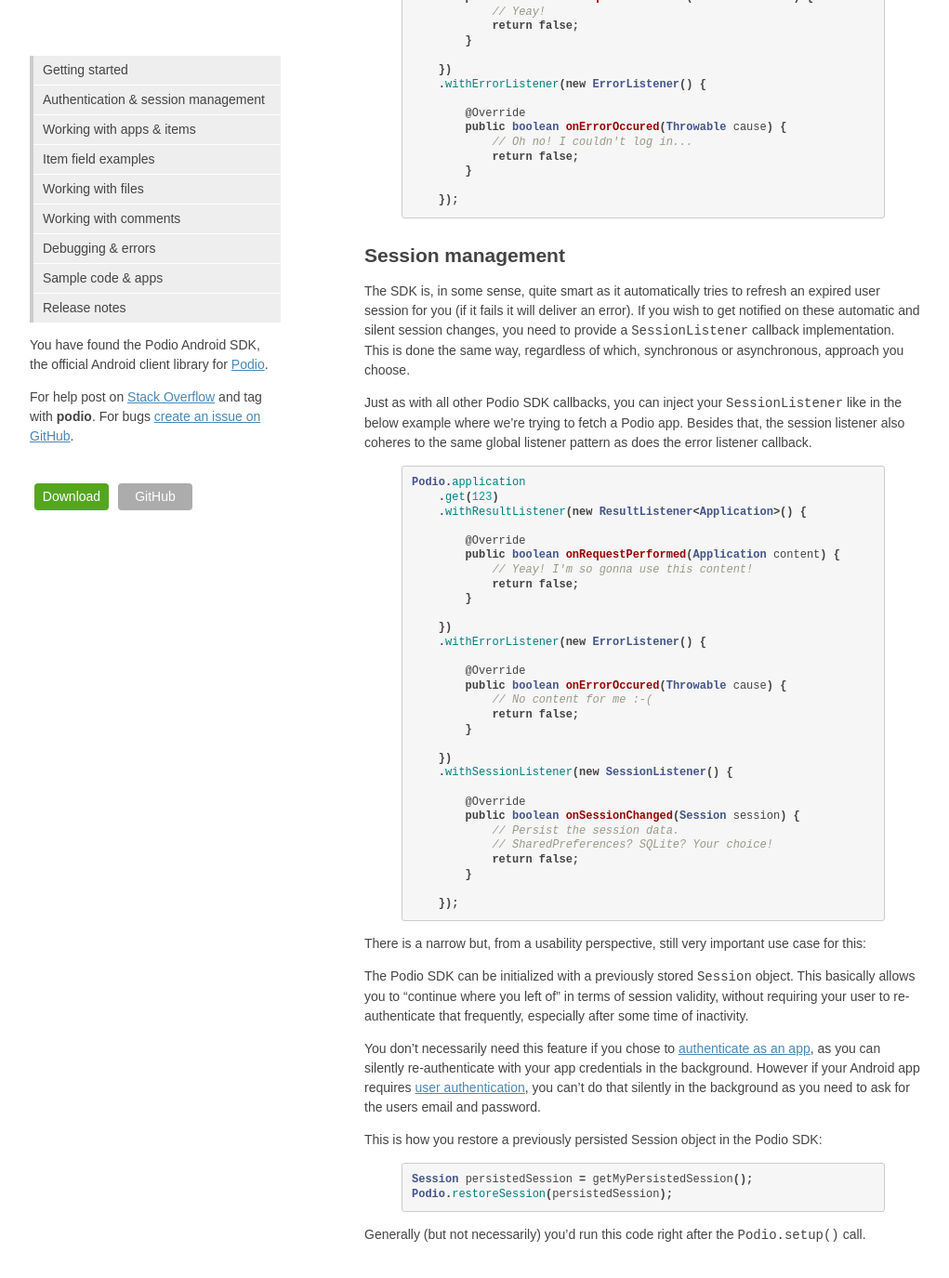
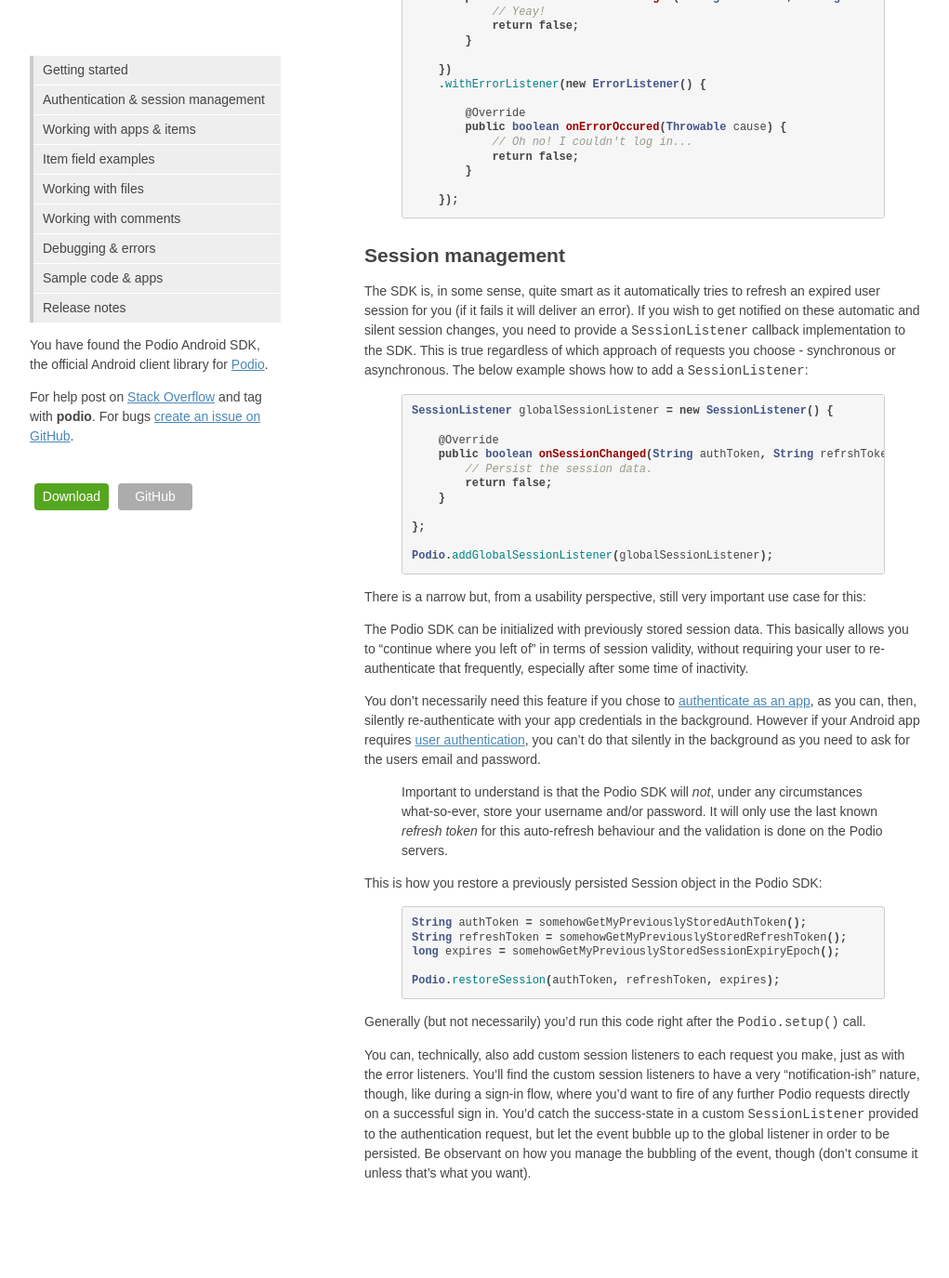
Before and after one commit to podio/podio-android, a Jekyll site: the page built from authentication/index.md, in a window 1280 px wide and 1400 px high, scrolled down 1242 px. Shown: the top 1375 px of the window at 93% size, without its empty margins (128-1149 px from the left). Built offline with Jekyll 4.4.1, drawn with Linux system fonts in a browser that asks for light colours; after the commit the page ends 2575 px from its top, so only the background shows below that; some of the changed text lies outside the part shown.

Commit message:
Updated documentation to comply with new SDK API.

```diff
--- a/authentication/index.md
+++ b/authentication/index.md
@@ -20,10 +20,10 @@
 
 Podio.client
     .authenticateWithUserCredentials(username, password)
-    .withResultListener(new ResultListener<Session>() {
+    .withSessionListener(new SessionListener() {
 
         @Override
-        public boolean onRequestPerformed(Session session) {
+        public boolean onSessionChanged(String authToken, String refreshToken, long expires) {
             // Yeay! My initial session is here!
             return false;
         }
@@ -55,10 +55,10 @@
 
 Podio.client
     .authenticateWithAppCredentials(MY_APP_ID, MY_APP_TOKEN)
-    .withResultListener(new ResultListener<Session>() {
+    .withSessionListener(new SessionListener() {
 
         @Override
-        public boolean onRequestPerformed(Session session) {
+        public boolean onSessionChanged(String authToken, String refreshToken, long expires) {
             // Yeay!
             return false;
         }
@@ -76,54 +76,40 @@
 {% endhighlight %}
 
 ## Session management
-The SDK is, in some sense, quite smart as it automatically tries to refresh an expired user session for you (if it fails it will deliver an error). If you wish to get notified on these automatic and silent session changes, you need to provide a `SessionListener` callback implementation. This is done the same way, regardless of which, synchronous or asynchronous, approach you choose.
-
-Just as with all other Podio SDK callbacks, you can inject your `SessionListener` like in the below example where we're trying to fetch a Podio app. Besides that, the session listener also coheres to the same global listener pattern as does the error listener callback.
+The SDK is, in some sense, quite smart as it automatically tries to refresh an expired user session for you (if it fails it will deliver an error). If you wish to get notified on these automatic and silent session changes, you need to provide a `SessionListener` callback implementation to the SDK. This is true regardless of which approach of requests you choose - synchronous or asynchronous. The below example shows how to add a `SessionListener`:
 
 {% highlight java %}
-Podio.application
-    .get(123)
-    .withResultListener(new ResultListener<Application>() {
+SessionListener globalSessionListener = new SessionListener() {
 
-        @Override
-        public boolean onRequestPerformed(Application content) {
-            // Yeay! I'm so gonna use this content!
-            return false;
-        }
+    @Override
+    public boolean onSessionChanged(String authToken, String refrshToken, long expires) {
+        // Persist the session data.
+        return false;
+    }
 
-    })
-    .withErrorListener(new ErrorListener() {
+};
 
-        @Override
-        public boolean onErrorOccured(Throwable cause) {
-            // No content for me :-(
-            return false;
-        }
-
-    })
-    .withSessionListener(new SessionListener() {
-
-        @Override
-        public boolean onSessionChanged(Session session) {
-            // Persist the session data.
-            // SharedPreferences? SQLite? Your choice!
-            return false;
-        }
-
-    });
+Podio.addGlobalSessionListener(globalSessionListener);
 {% endhighlight %}
 
 There is a narrow but, from a usability perspective, still very important use case for this:
 
-The Podio SDK can be initialized with a previously stored `Session` object. This basically allows you to "continue where you left of" in terms of session validity, without requiring your user to re-authenticate that frequently, especially after some time of inactivity.
+The Podio SDK can be initialized with previously stored session data. This basically allows you to "continue where you left of" in terms of session validity, without requiring your user to re-authenticate that frequently, especially after some time of inactivity.
 
-You don't necessarily need this feature if you chose to [authenticate as an app](https://developers.podio.com/authentication/app_auth), as you can silently re-authenticate with your app credentials in the background. However if your Android app requires [user authentication](https://developers.podio.com/authentication/username_password), you can't do that silently in the background as you need to ask for the users email and password.
+You don't necessarily need this feature if you chose to [authenticate as an app](https://developers.podio.com/authentication/app_auth), as you can, then, silently re-authenticate with your app credentials in the background. However if your Android app requires [user authentication](https://developers.podio.com/authentication/username_password), you can't do that silently in the background as you need to ask for the users email and password.
+
+> Important to understand is that the Podio SDK will *not*, under any circumstances what-so-ever, store your username and/or password. It will only use the last known *refresh token* for this auto-refresh behaviour and the validation is done on the Podio servers.
 
 This is how you restore a previously persisted Session object in the Podio SDK:
 
 {% highlight java %}
-Session persistedSession = getMyPersistedSession();
-Podio.restoreSession(persistedSession);
+String authToken = somehowGetMyPreviouslyStoredAuthToken();
+String refreshToken = somehowGetMyPreviouslyStoredRefreshToken();
+long expires = somehowGetMyPreviouslyStoredSessionExpiryEpoch();
+
+Podio.restoreSession(authToken, refreshToken, expires);
 {% endhighlight %}
 
 Generally (but not necessarily) you'd run this code right after the `Podio.setup()` call.
+
+You can, technically, also add custom session listeners to each request you make, just as with the error listeners. You'll find the custom session listeners to have a very "notification-ish" nature, though, like during a sign-in flow, where you'd want to fire of any further Podio requests directly on a successful sign in. You'd catch the success-state in a custom `SessionListener` provided to the authentication request, but let the event bubble up to the global listener in order to be persisted. Be observant on how you manage the bubbling of the event, though (don't consume it unless that's what you want).
```
Also changed, not shown: other parts of authentication/index.md (+1 -1 lines), index.md (+4 -6 lines).
